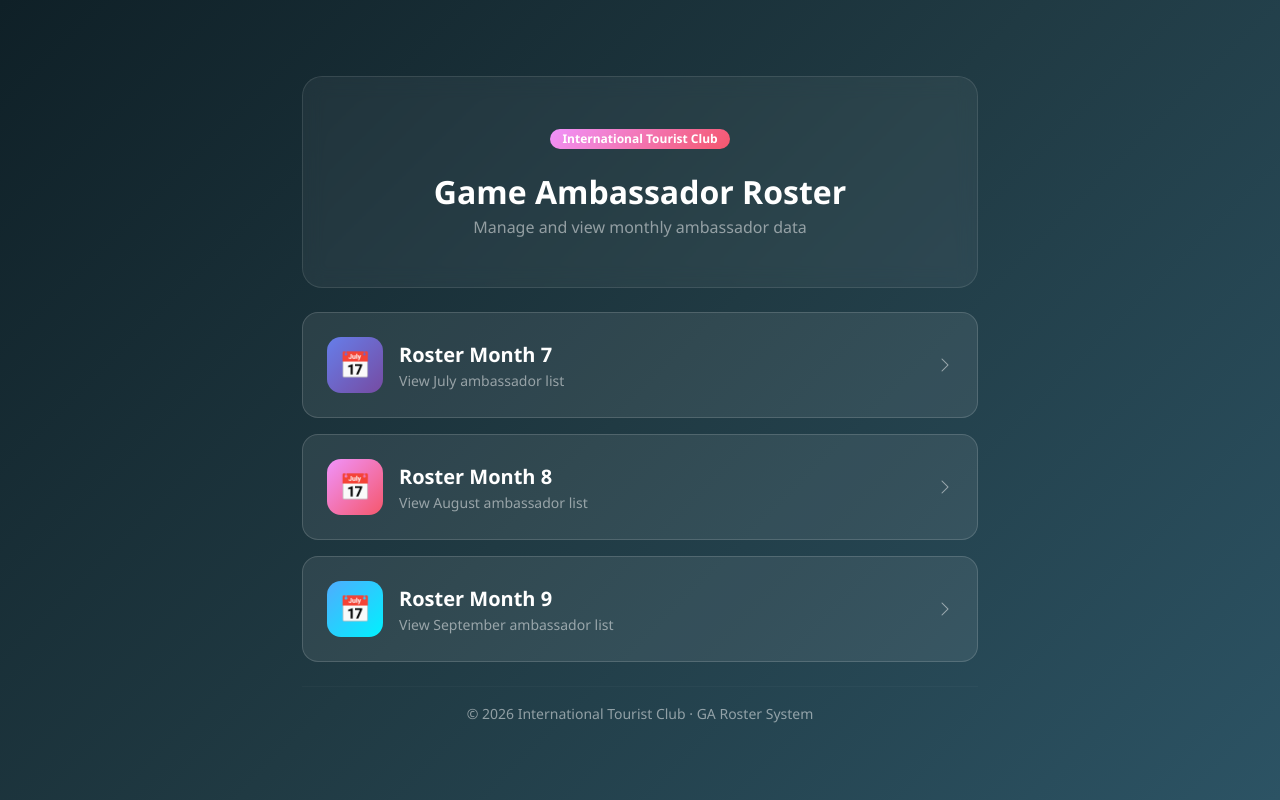
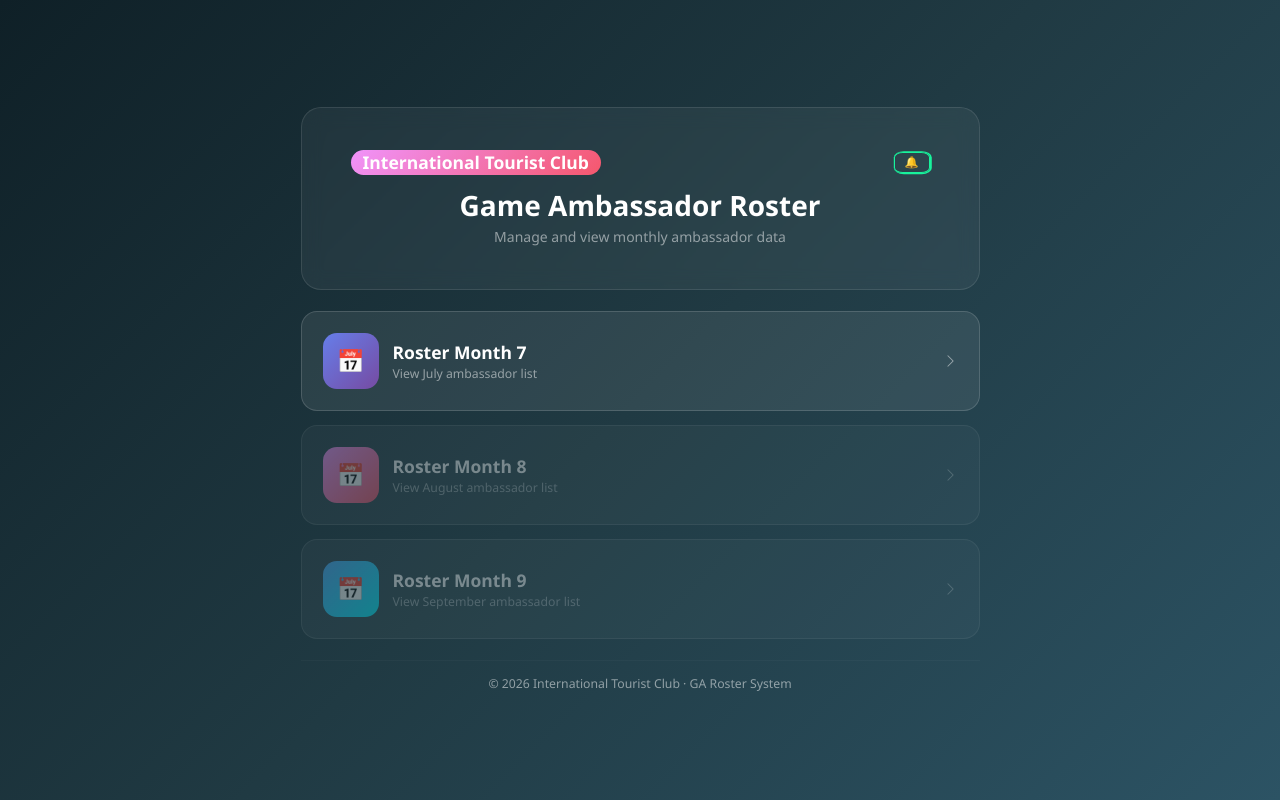
Before and after one commit to Chats-club/roter-ga, a Flask app: page / in a window 1280 px wide. Run offline with Flask 3, Linux system fonts and the light colour scheme.

Commit message:
first update

```diff
--- a/app.py
+++ b/app.py
@@ -14,6 +14,9 @@
 from flask import send_from_directory
 
 FILES = {
+    7: "uploads/ORIGINAL7.xlsx",
+}
+MANPOWERFILES = {
     7: "uploads/month7.xlsx",
 }
 
@@ -47,11 +50,30 @@
 # ── Routes cũ ────────────────────────────────────
 @app.route("/")
 def home():
-    return render_template("home.html")
+    return render_template("home.html",vapid_public_key=VAPID_PUBLIC_KEY)
 
 
 @app.route("/month7")
 def month7():
+    df = pd.read_excel(FILES[7],sheet_name='M0NTH7', header=[0, 1])
+    new_columns = []
+    for i, (top, bot) in enumerate(df.columns):
+        top = str(top).strip()
+        bot = str(bot).strip()
+        if i < 3:
+            new_columns.append(top if 'Unnamed' not in top else bot)
+        else:
+            day_name = top if 'Unnamed' not in top else ''
+            day_num  = bot if 'Unnamed' not in bot else ''
+            new_columns.append(f"{day_name}-{day_num}")
+    df.columns = new_columns
+    df.columns = [re.sub(r'\.\d+$', '', str(col)) for col in df.columns]
+    new_columns = df.columns.tolist()
+    data = df.to_dict(orient="records")
+    return render_template("month7.html", data=data, columns=new_columns)  # ← truyền key
+
+@app.route("/man_power")
+def man_power():
     df = pd.read_excel(FILES[7], header=[0, 1])
     new_columns = []
     for i, (top, bot) in enumerate(df.columns):
@@ -67,9 +89,7 @@
     df.columns = [re.sub(r'\.\d+$', '', str(col)) for col in df.columns]
     new_columns = df.columns.tolist()
     data = df.to_dict(orient="records")
-    return render_template("month7.html", data=data, columns=new_columns,
-                           vapid_public_key=VAPID_PUBLIC_KEY)  # ← truyền key
-
+    return render_template("man_power.html", data=data, columns=new_columns)  # ← truyền key
 
 @app.route("/month7/history", methods=["GET", "POST"])
 def month7_history():
--- a/static/css/home.css
+++ b/static/css/home.css
@@ -1,33 +1,40 @@
-*, *::before, *::after { box-sizing: border-box; margin: 0; padding: 0; }
+*,
+*::before,
+*::after {
+  box-sizing: border-box;
+  margin: 0;
+  padding: 0;
+}
 
 :root {
-    --teal-900: #04342C;
+  --teal-900: #04342c;
   --teal-800: #085041;
-    --teal-700: #0F6E56;
-    --teal-500: #1D9E75;
-    --teal-300: #5DCAA5;
-    --teal-100: #9FE1CB;
-    --teal-50:  #E1F5EE;
-    --green-100: #C0DD97;
-    --green-800: #27500A;
-    --blue-100:  #B5D4F4;
-    --blue-800:  #0C447C;
-    --gray-50:   #F8FAFC;
-    --gray-100:  #F1EFE8;
-    --gray-200:  #E2E8F0;
-    --gray-400:  #94A3B8;
-    --gray-600:  #5F5E5A;
-    --gray-800:  #1E293B;
-    --amber-100: #FAC775;
+  --teal-700: #0f6e56;
+  --teal-500: #1d9e75;
+  --teal-300: #5dcaa5;
+  --teal-100: #9fe1cb;
+  --teal-50: #e1f5ee;
+  --green-100: #c0dd97;
+  --green-800: #27500a;
+  --blue-100: #b5d4f4;
+  --blue-800: #0c447c;
+  --gray-50: #f8fafc;
+  --gray-100: #f1efe8;
+  --gray-200: #e2e8f0;
+  --gray-400: #94a3b8;
+  --gray-600: #5f5e5a;
+  --gray-800: #1e293b;
+  --amber-100: #fac775;
   --amber-800: #633806;
-    --red-100:   #F7C1C1;
-    --red-800:   #791F1F;
+  --red-100: #f7c1c1;
+  --red-800: #791f1f;
   --white: #ffffff;
-    --font: 'DM Sans', sans-serif;
-    --mono: 'DM Mono', monospace;
+  --font: "DM Sans", sans-serif;
+  --mono: "DM Mono", monospace;
 }
 
-  html, body {
+html,
+body {
   font-family: var(--font);
   background: var(--gray-100);
   min-height: 100vh;
@@ -48,7 +55,11 @@
   z-index: 100;
 }
 
-  .topbar-left { display: flex; align-items: center; gap: 10px; }
+.topbar-left {
+  display: flex;
+  align-items: center;
+  gap: 10px;
+}
 /* ── SEARCH & FILTERS ── */
 .toolbar {
   background: var(--white);
@@ -68,7 +79,8 @@
   left: 10px;
   top: 50%;
   transform: translateY(-50%);
-    width: 14px; height: 14px;
+  width: 14px;
+  height: 14px;
   color: var(--gray-400);
   pointer-events: none;
 }
@@ -84,8 +96,13 @@
   outline: none;
   transition: border-color 0.2s;
 }
-  .search-input:focus { border-color: var(--teal-500); background: var(--white); }
-  .search-input::placeholder { color: var(--gray-400); }
+.search-input:focus {
+  border-color: var(--teal-500);
+  background: var(--white);
+}
+.search-input::placeholder {
+  color: var(--gray-400);
+}
 
 .filter-btn {
   display: inline-flex;
@@ -100,7 +117,89 @@
   color: var(--gray-600);
   cursor: pointer;
   white-space: nowrap;
-    transition: border-color 0.2s, color 0.2s;
+  transition:
+    border-color 0.2s,
+    color 0.2s;
 }
-  .filter-btn:hover { border-color: var(--teal-500); color: var(--teal-700); }
-  .filter-btn svg { width: 13px; height: 13px; }
+.filter-btn:hover {
+  border-color: var(--teal-500);
+  color: var(--teal-700);
+}
+.filter-btn svg {
+  width: 13px;
+  height: 13px;
+}
+#notifyBtn {
+  background: transparent;
+  border: 1px solid transparent;
+  border-radius: 25%;
+  color: white;
+  padding: 4px 10px;
+  font-size: 0.8rem;
+  cursor: pointer;
+  transition: all 0.4s ease;
+  background-clip: padding-box;
+  outline: 1px solid transparent;
+  animation: borderRun 2s linear infinite;
+  line-height: 1;
+  margin: 0;
+}
+
+@keyframes borderRun {
+  0%   { box-shadow: 0 0 0 1px rgba(255, 215, 0, 0); outline-color: transparent; border-color: rgb(24, 243, 156); }
+  25%  { box-shadow: 1px 0 0 1px rgb(24, 243, 156); }
+  50%  { box-shadow: 0 1px 0 1px rgb(24, 243, 156); }
+  75%  { box-shadow: -1px 0 0 1px rgb(24, 243, 156); }
+  100% { box-shadow: 0 -1px 0 1px rgb(24, 243, 156); border-color: rgb(24, 243, 156); }
+}
+
+#notifyBtn:hover {
+  transform: scale(1.05);
+  animation-play-state: paused;
+  border-color: gold;
+  box-shadow: 0 0 12px rgba(255, 215, 0, 0.6);
+}
+
+#notifyBtn:active {
+  transform: scale(0.96);
+}
+
+#notifyBtn:disabled {
+  border-color: #74ebd5;
+  color: #74ebd5;
+  cursor: default;
+  opacity: 1;
+  transform: scale(1);
+  animation: none;
+  box-shadow: 0 0 10px rgba(116, 235, 213, 0.3);
+}
+.disabled-link {
+  pointer-events: none;
+  opacity: 0.4;
+  cursor: not-allowed;
+}
+.manpower-btn{
+  display: inline-flex;
+  align-items: center;
+  gap: 5px;
+  padding: 7px 12px;
+  background: var(--gray-50);
+  border: 1px solid var(--gray-200);
+  border-radius: 8px;
+  font-size: 12px;
+  font-family: var(--font);
+  color: var(--gray-600);
+  cursor: pointer;
+  white-space: nowrap;
+  transition:
+    border-color 0.2s,
+    color 0.2s;
+}
+.manpower-btn:hover {
+  border-color: var(--teal-500);
+  color: var(--teal-700);
+}
+.manpower-btn svg {
+  width: 13px;
+  height: 13px;
+}
--- a/templates/home.html
+++ b/templates/home.html
@@ -1,6 +1,12 @@
 <!doctype html>
 <html lang="en">
   <head>
+    <link rel="manifest" href="/static/manifest.json" />
+    <meta name="apple-mobile-web-app-capable" content="yes" />
+    <meta name="apple-mobile-web-app-status-bar-style" content="default" />
+    <meta name="apple-mobile-web-app-title" content="GA Roster" />
+    <link rel="apple-touch-icon" href="/static/images/icon-192.png" />
+    <meta name="vapid-key" content="{{ vapid_public_key }}" />
     <meta charset="UTF-8" />
     <meta name="viewport" content="width=device-width, initial-scale=1.0" />
     <link
@@ -13,7 +19,7 @@
     />
     <link
       rel="stylesheet"
-      href="{{ url_for('static', filename='home.css') }}"
+      href="{{ url_for('static', filename='css/home.css') }}"
     />
     <title>GA Roster</title>
     <style>
@@ -45,9 +51,11 @@
       }
       .badge-month {
         background: linear-gradient(135deg, #f093fb, #f5576c);
-        font-size: 0.75rem;
+        font-size: 1.25rem;
         border-radius: 20px;
         padding: 4px 12px;
+        margin: 0;
+        line-height: 1;
       }
       .icon-box {
         width: 56px;
@@ -67,10 +75,16 @@
     <div class="container" style="max-width: 700px">
       <!-- Hero Header -->
       <div class="hero text-white text-center p-5 mb-4">
-        <div class="mb-3">
-          <span class="badge badge-month text-white mb-2"
+        <div
+          class="mb-3 d-flex justify-content-between align-items-center px-2"
+        >
+          <span class="badge badge-month text-white"
             >International Tourist Club</span
           >
+          <!-- Thêm notification -->
+          <button onclick="subscribePush()" class="filter-btn" id="notifyBtn">
+            🔔
+          </button>
         </div>
         <h1 class="fw-bold fs-2 mb-1">Game Ambassador Roster</h1>
         <p class="text-white-50 mb-0">
@@ -148,5 +162,54 @@
     </div>
 
     <script src="https://cdn.jsdelivr.net/npm/bootstrap@5.3.0/dist/js/bootstrap.bundle.min.js"></script>
+    <script>
+      const VAPID_PUBLIC_KEY = document.querySelector(
+        'meta[name="vapid-key"]',
+      ).content;
+
+      function urlBase64ToUint8Array(base64String) {
+        const padding = "=".repeat((4 - (base64String.length % 4)) % 4);
+        const base64 = (base64String + padding)
+          .replace(/-/g, "+")
+          .replace(/_/g, "/");
+        const rawData = atob(base64);
+        return Uint8Array.from([...rawData].map((c) => c.charCodeAt(0)));
+      }
+      // ── Push Notification Subscribe ──────────────────
+      async function subscribePush() {
+        if (!("serviceWorker" in navigator) || !("PushManager" in window)) {
+          alert("Browser không hỗ trợ push notification");
+          return;
+        }
+
+        const permission = await Notification.requestPermission();
+        if (permission !== "granted") {
+          alert("Bạn cần Allow notification!");
+          return;
+        }
+
+        const reg =
+          await navigator.serviceWorker.register("/service-worker.js");
+        await navigator.serviceWorker.ready;
+
+        const subscription = await reg.pushManager.subscribe({
+          userVisibleOnly: true,
+          applicationServerKey: urlBase64ToUint8Array(VAPID_PUBLIC_KEY),
+        });
+
+        await fetch("/api/subscribe", {
+          method: "POST",
+          headers: { "Content-Type": "application/json" },
+          body: JSON.stringify(subscription.toJSON()),
+        });
+
+        // Đổi nút sau khi subscribe thành công
+        document.getElementById("notifyBtn").textContent = "🔔 ON";
+        document.getElementById("notifyBtn").disabled = true;
+      }
+
+      // Xóa dòng này ↓
+      // window.addEventListener("load", subscribePush);
+    </script>
   </body>
 </html>
```
Also changed, not shown: templates/month7.html (+39 -54 lines), static/images/icon-192.png, static/images/icon-512.png, templates/man_power7.html (added), 4 other files. Lines whose indentation alone changed are shown as unchanged.
